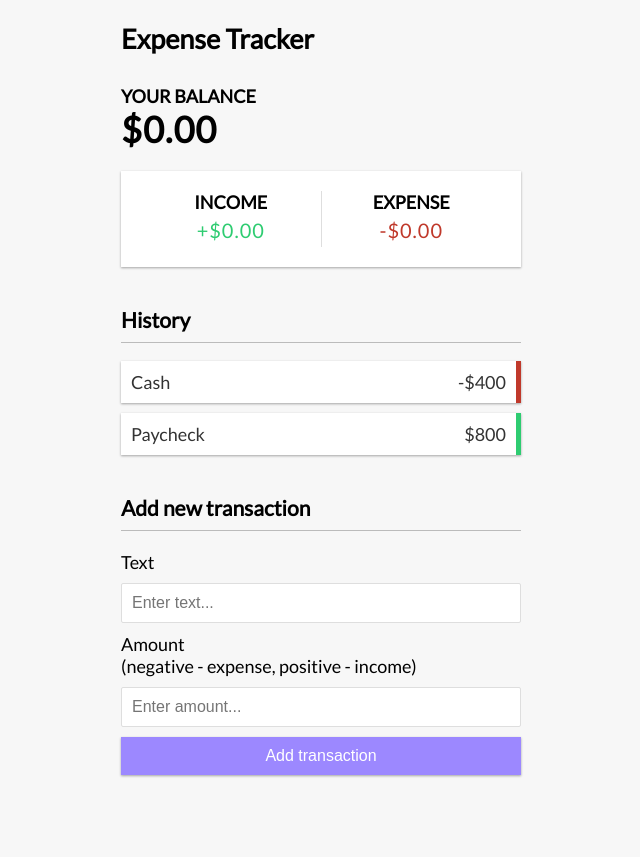
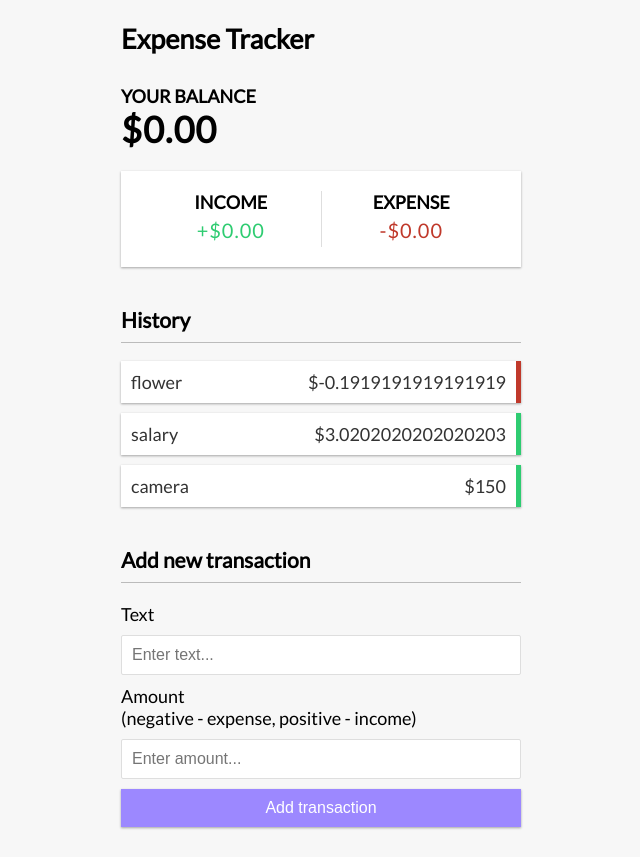
Before and after one commit to paulalextech/vue-expense-tracker, a Vue app: page / in a window 1280 px wide. Shown: the whole page, without its empty margins (319-959 px from the left). Before the commit the page ends 805 px from the top, so only its background shows below. Built offline with nearby package versions, Linux system fonts and the light colour scheme.

Commit message:
add props to transaction list

```diff
--- a/src/App.vue
+++ b/src/App.vue
@@ -3,25 +3,23 @@
 	<div class="container">
 		<Balance />
 		<IncomeExpenses />
-		<TransactionList />
+		<TransactionList :transactions="transactions" />
 		<AddTransaction />
 	</div>
 </template>
 
-<script>
+<script setup>
 import Header from './components/Header.vue';
 import Balance from './components/Balance.vue';
 import IncomeExpenses from './components/IncomeExpenses.vue';
 import TransactionList from './components/TransactionList.vue';
 import AddTransaction from './components/AddTransaction.vue';
 
-export default {
-	components: {
-		Header,
-		Balance,
-		IncomeExpenses,
-		TransactionList,
-		AddTransaction,
-	},
-};
+import { ref } from 'vue';
+
+const transactions = ref([
+	{ id: 1, text: 'flower', amount: -19 / 99 },
+	{ id: 2, text: 'salary', amount: 299 / 99 },
+	{ id: 3, text: 'camera', amount: 150 },
+]);
 </script>
--- a/src/components/TransactionList.vue
+++ b/src/components/TransactionList.vue
@@ -1,11 +1,24 @@
 <template>
 	<h3>History</h3>
 	<ul id="list" class="list">
-		<li class="minus">
-			Cash <span>-$400</span><button class="delete-btn">x</button>
-		</li>
-		<li class="plus">
-			Paycheck <span>$800</span><button class="delete-btn">x</button>
+		<li
+			v-for="transaction in transactions"
+			:key="transaction.id"
+			:class="transaction.amount < 0 ? 'minus' : 'plus'"
+		>
+			{{ transaction.text }} <span>${{ transaction.amount }}</span
+			><button class="delete-btn">x</button>
 		</li>
 	</ul>
 </template>
+
+<script setup>
+import { defineProps } from 'vue';
+
+const props = defineProps({
+	transactions: {
+		type: Array,
+		required: true,
+	},
+});
+</script>
```
